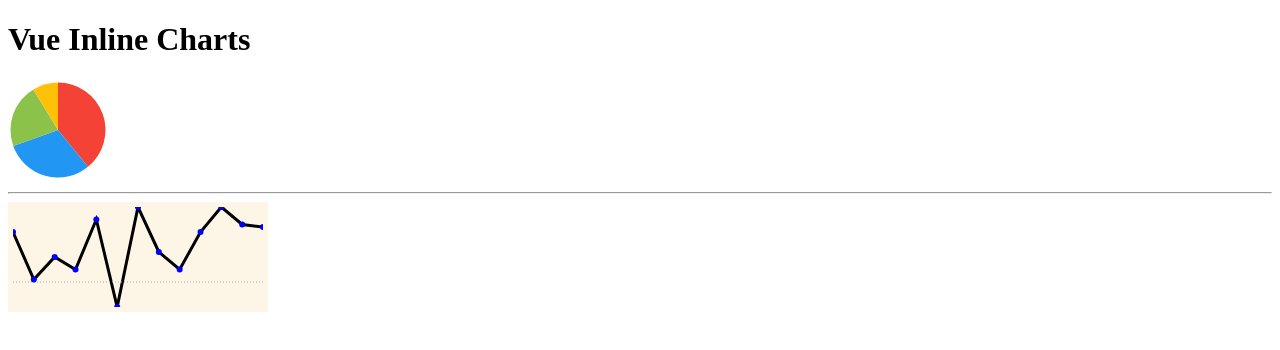
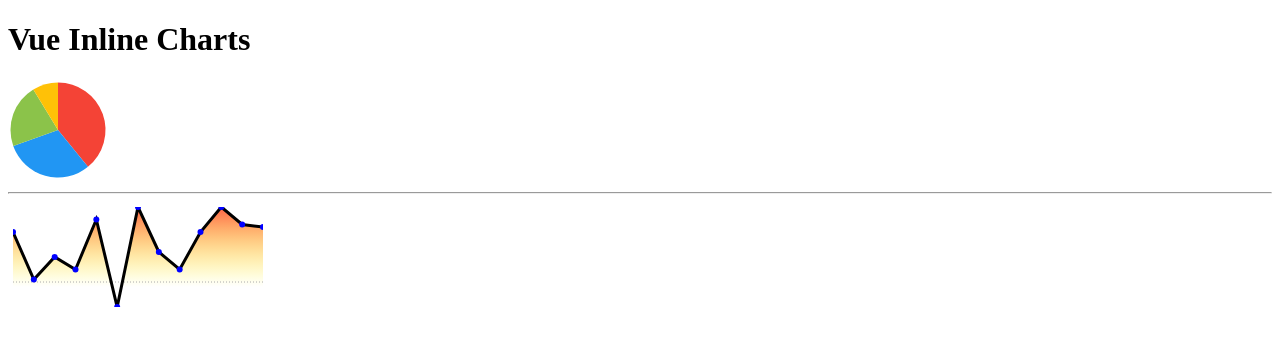
Before and after one commit to Menighin/vue-in-charts, a Vue app: page / in a window 1280 px wide. Shown: the top 350 px of the page. Built offline with nearby package versions, Linux system fonts and the light colour scheme.

Commit message:
Gradient background

```diff
--- a/src/components/InlineLineChart.vue
+++ b/src/components/InlineLineChart.vue
@@ -7,12 +7,22 @@
             :height="height"
             :style="`padding-top: ${paddingTop}; padding-right: ${paddingRight}; padding-bottom: ${paddingBottom}; padding-left: ${paddingLeft};`">
 
-            <polyline :points="points" stroke="black" stroke-width="3" fill="none" />
+            <defs>
+                <linearGradient id="grad2" x1="0%" y1="0%" x2="0%" y2="100%">
+                    <stop offset="0%" style="stop-color:tomato;stop-opacity:1" />
+                    <stop offset="80%" style="stop-color:rgb(255,255,0);stop-opacity:0" />
+                </linearGradient>
+            </defs>
+
+
+            <polygon :points="pointsPolygon" fill="url(#grad2)"/>
 
             <polyline :points="`0,${zeroHeight} ${width},${zeroHeight}`" stroke="#aaa" stroke-width="1" fill="none" stroke-dasharray="1, 2" />
 
+            <polyline :points="points" stroke="black" stroke-width="3" fill="none" />
+
             <g>
-                <circle v-for="(p, i) in points" :key="`point-${i}`" :cx="p[0]" :cy="p[1]" r="3" fill="blue" />
+                <circle v-for="(p, i) in points" :key="`point-${i}`" :cx="p[0]" :cy="p[1]" r="3" fill="blue" class="line-chart-point" />
             </g>
 
         </svg>
@@ -63,13 +73,8 @@
 
                 return points;
             },
-            pointsStr() {
-                let pointsStr = '';
-                this.points.forEach(p =>{
-                    pointsStr += `${p[0]},${p[1]} `;
-                });
-
-                return pointsStr;
+            pointsPolygon() {
+                return [0, parseInt(this.height)].concat(this.points).concat([parseInt(this.width), parseInt(this.height)])
             }
         },
         beforeMount() {
@@ -82,7 +87,17 @@
 
     .inline-line-wrapper {
         .root {
-            background: oldlace;
+
+            .line-chart-point {
+                cursor: pointer;
+                transition: all .3s;
+
+                &:hover {
+                    r: 5;
+                }
+
+            }
+
         }
     }
 
```
